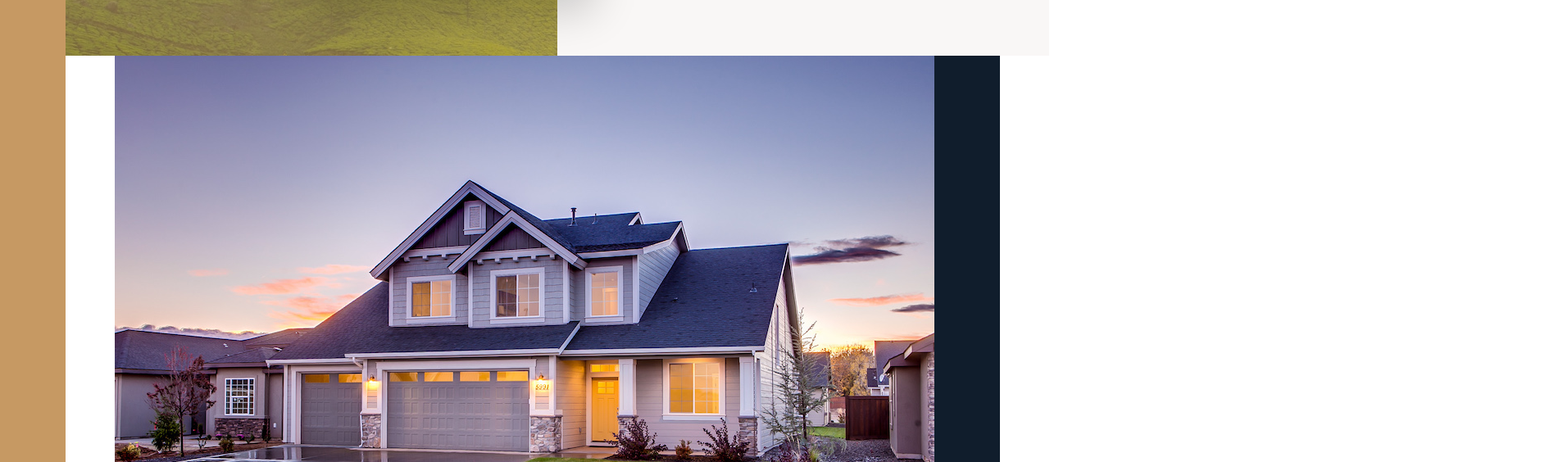
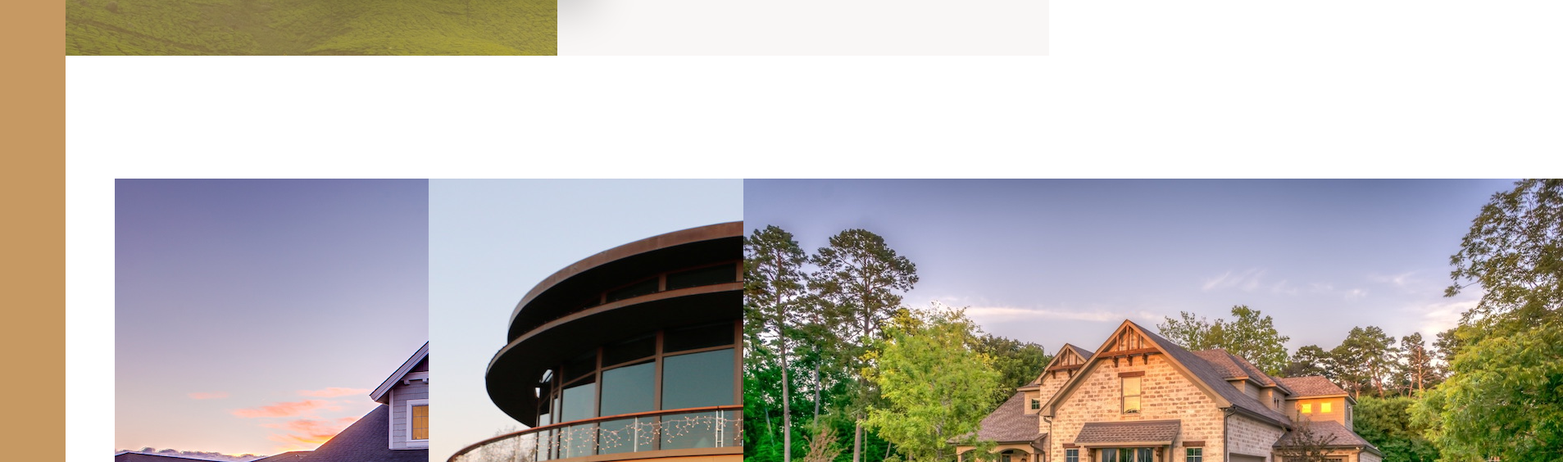
Before and after one commit to amritpoudel11/NexterProject, a website: page index.html in a window 1280 px wide. Shown: the part 1752-2316 px from the top of the page at 82% size, 1907 px wide, since content can reach past the window. Drawn offline with nearby package versions, Linux system fonts and the light colour scheme.

Commit message:
initial grid layout for the home section

```diff
--- a/sass/_homes.scss
+++ b/sass/_homes.scss
@@ -1,4 +1,11 @@
 .homes{
-    background-color: $color-secondary;
+    //background-color: $color-secondary;
     grid-column: center-start / center-end;
+    margin: 15rem 0;
+    display: grid;
+    grid-template-columns: repeat(auto-fit, minmax(25rem, 1fr)); //responsive
+    grid-gap: 7rem;
 }
+.home{
+    background-color: $color-grey-light-1;
+}
```
Also changed, not shown: css/style.css.
